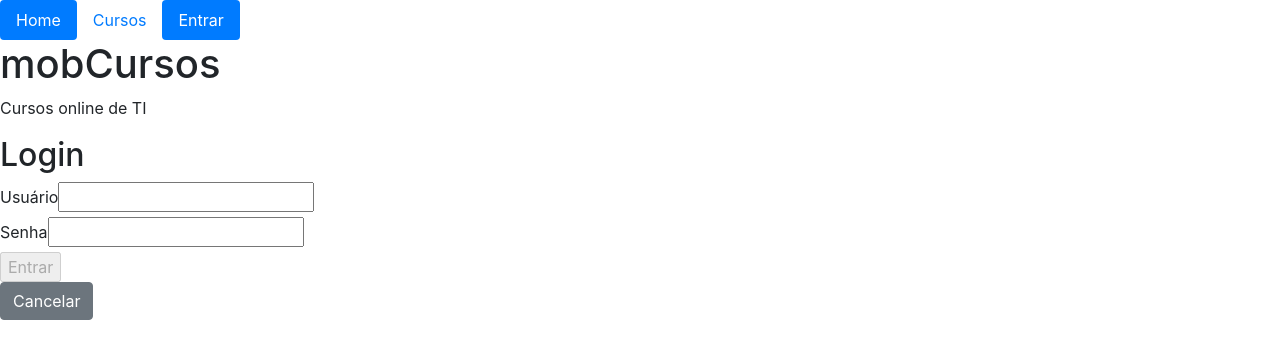
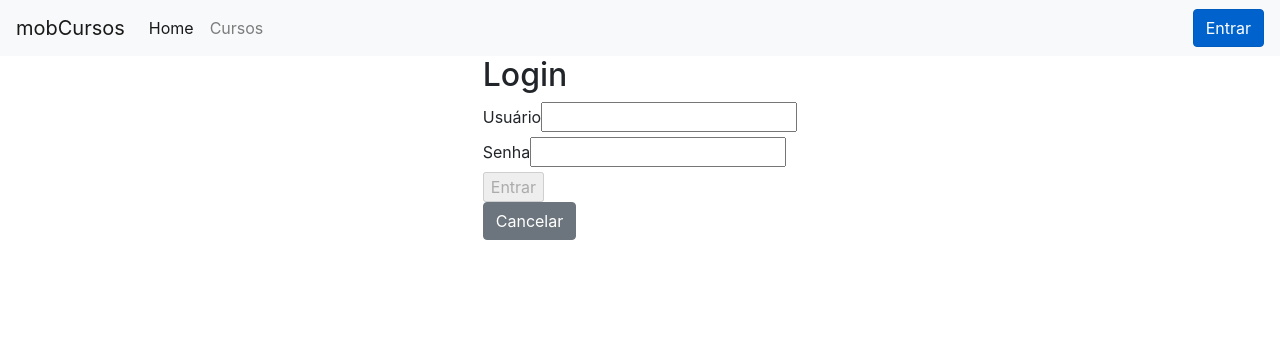
Before and after one commit to mobCursos/mobcursos-web, an Angular app: page /login in a window 1280 px wide. Shown: the top 358 px of the page. Built offline with nearby package versions, Linux system fonts and the light colour scheme.

Commit message:
Fix navbar and other

```diff
--- a/src/app/app.component.html
+++ b/src/app/app.component.html
@@ -1,41 +1,57 @@
-<nav>
-  <div>
-    <ul ngbNav #nav="ngbNav" class="nav-pills">
+<nav class="navbar navbar-expand-lg navbar-light bg-light">
+  <a class="navbar-brand" href="#">mobCursos</a>
+  <button class="navbar-toggler" type="button" data-toggle="collapse" (click)="isMenuCollapsed = !isMenuCollapsed">
+    <span class="navbar-toggler-icon"></span>
+  </button>
+  <div [ngbCollapse]="isMenuCollapsed" class="collapse navbar-collapse">
+    <ul ngbNav #nav="ngbNav" class="navbar-nav mr-auto">
+
       <!-- ALLWAYS -->
-      <li ngbNavItem><a ngbNavLink routerLink="/">Home</a></li>
+      <li ngbNavItem (click)="isMenuCollapsed=true"><a ngbNavLink routerLink="/">Home</a></li>
+
       <!-- NO AUTH -->
       <li ngbNavItem *ngIf="!this.authService.isLoggedIn">
-        <a ngbNavLink routerLink="/courses-noauth" routerLinkActive="active">Cursos</a>
+        <a ngbNavLink routerLink="/courses-noauth" routerLinkActive="active" (click)="isMenuCollapsed=true">Cursos</a>
       </li>
+
       <!-- ADMIN -->
-      <div *ngIf="this.authService.userRole == 'admin'">
-          <li ngbNavItem><a ngbNavLink routerLink="/users" routerLinkActive="active">Gerenciar Usuários</a></li>
-          <li ngbNavItem><a ngbNavLink routerLink="/courses" routerLinkActive="active">Gerenciar Cursos</a></li>
+      <li *ngIf="this.authService.userRole == 'admin'" ngbNavItem ngbDropdown>
+        <a ngbDropdownToggle class="nav-link dropdown-toggle" id="navbarDropdown" role="button" data-toggle="dropdown">
+          Gerenciar
+        </a>
+        <div ngbDropdownMenu>
+          <a ngbDropdownItem routerLink="/users" routerLinkActive="active" (click)="isMenuCollapsed=true">Usuários</a>
+          <a ngbDropdownItem routerLink="/courses" routerLinkActive="active" (click)="isMenuCollapsed=true">Cursos</a>
+        </div>
+      </li>
+      <li ngbNavItem></li>
+
+      <!-- STUDENT / TEACHER -->
+      <li ngbNavItem *ngIf="this.authService.isLoggedIn && this.authService.userRole != 'admin'">
+        <a ngbNavLink routerLink="/courses" routerLinkActive="active" (click)="isMenuCollapsed=true">Meus cursos</a>
+      </li>
+      <li ngbNavItem *ngIf="this.authService.isLoggedIn && this.authService.userRole != 'admin'">
+        <a ngbNavLink routerLink="/courses/available" routerLinkActive="active" (click)="isMenuCollapsed=true">Cursos disponíveis</a>
+      </li>
+
+    </ul>
+    <div class="my-2 my-lg-0">
+      <!-- LOGIN/LOGOUT -->
+      <div *ngIf="!this.authService.isLoggedIn">
+        <button  class="btn btn-primary" ngbNavLink routerLink="/login" routerLinkActive="active" (click)="isMenuCollapsed=true">Entrar</button>
       </div>
-      <!-- STUDENT / TEACHER -->
-      <div *ngIf="this.authService.isLoggedIn && this.authService.userRole != 'admin'">
-          <li ngbNavItem><a ngbNavLink routerLink="/courses" routerLinkActive="active">Meus cursos</a></li>
-          <li ngbNavItem><a ngbNavLink routerLink="/courses/available" routerLinkActive="active">Cursos disponíveis</a></li>
+      <div *ngIf="this.authService.isLoggedIn">
+        <button  class="btn btn-danger" ngbNavLink routerLink="/logout" routerLinkActive="active" (click)="isMenuCollapsed=true">Sair</button>
       </div>
-      <!-- LOGIN/LOGOUT -->
-      <div>
-        <li ngbNavItem *ngIf="!this.authService.isLoggedIn">
-          <a ngbNavLink routerLink="/login" routerLinkActive="active">Entrar</a>
-        </li>
-        <li ngbNavItem *ngIf="this.authService.isLoggedIn">
-          <a ngbNavLink routerLink="/logout" routerLinkActive="active">Sair</a>
-          <br><span> (Sessão termina em: {{authService.getRemainingSessionTime() | sessionCounter }})</span>
-      </li>
-      </div>
-    </ul>
+    </div>
   </div>
 </nav>
-<div class="item-hero-text-box">
-  <h1>mobCursos</h1>
-  <p>Cursos online de TI</p>
-  <!-- <a class="btn btn-full" href="login.html">Entrar</a>
-  <a class="btn btn-empty" href="#">Criar conta</a> -->
+
+<span class="badge badge-info" *ngIf="this.authService.isLoggedIn">
+  Sessão finaliza em: {{authService.getRemainingSessionTime() | sessionCounter }}
+</span>
+
+<div class="d-flex justify-content-center">
+<router-outlet></router-outlet>
 </div>
-
-<router-outlet></router-outlet>
 <app-messages></app-messages>
--- a/src/app/app.component.ts
+++ b/src/app/app.component.ts
@@ -10,6 +10,7 @@ import { AuthService } from './auth/auth.service';
 export class AppComponent {
 
   title = 'mobcursos-web';
+  public isMenuCollapsed = true;
 
   constructor(public authService: AuthService) {}
 
--- a/src/app/app.module.ts
+++ b/src/app/app.module.ts
@@ -29,8 +29,8 @@ import { NgbModule } from '@ng-bootstrap/ng-bootstrap';
     UsersModule,
     CoursesModule,
     AuthModule,
+    NgbModule,
     AppRoutingModule,
-    NgbModule,
   ],
   providers: [
     httpInterceptorProviders
--- a/src/app/auth/login/login.component.html
+++ b/src/app/auth/login/login.component.html
@@ -1,4 +1,4 @@
-<div *ngIf="!this.authService.isLoggedIn">
+<div class="" *ngIf="!this.authService.isLoggedIn">
   <h2>Login</h2>
   <form [formGroup]="loginForm" (ngSubmit)="onSubmit()">
     <label for="username">Usuário</label>
@@ -16,5 +16,4 @@
   <p>Confirma encerrar a sessão?</p>
   <button  class="btn btn-primary" (click)="logout()">Sim</button>
 </div>
-
-<button  class="btn btn-secondary" (click)="goBack()">Cancelar</button>
+<div><button  class="btn btn-secondary" (click)="goBack()">Cancelar</button></div>
```
